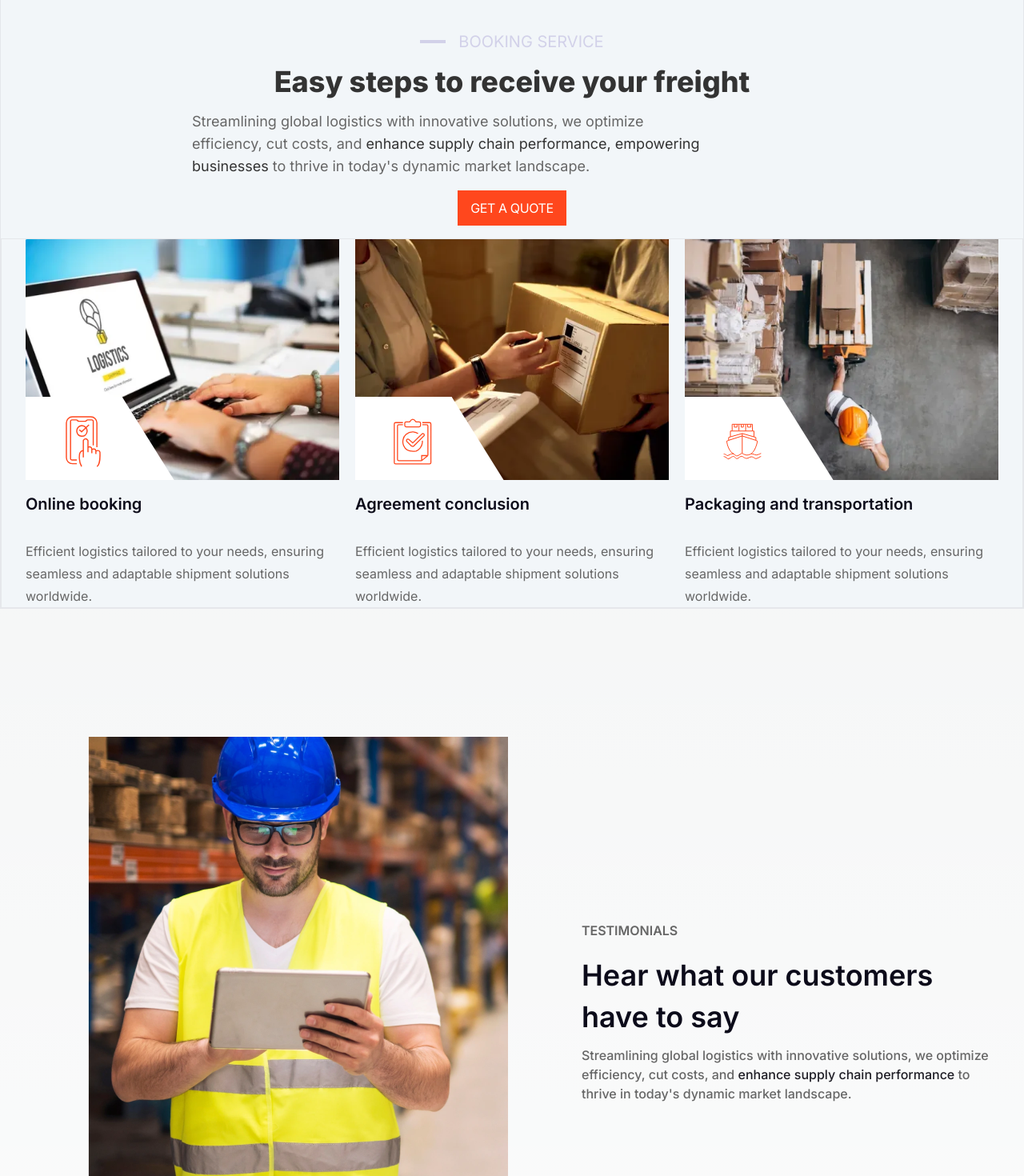
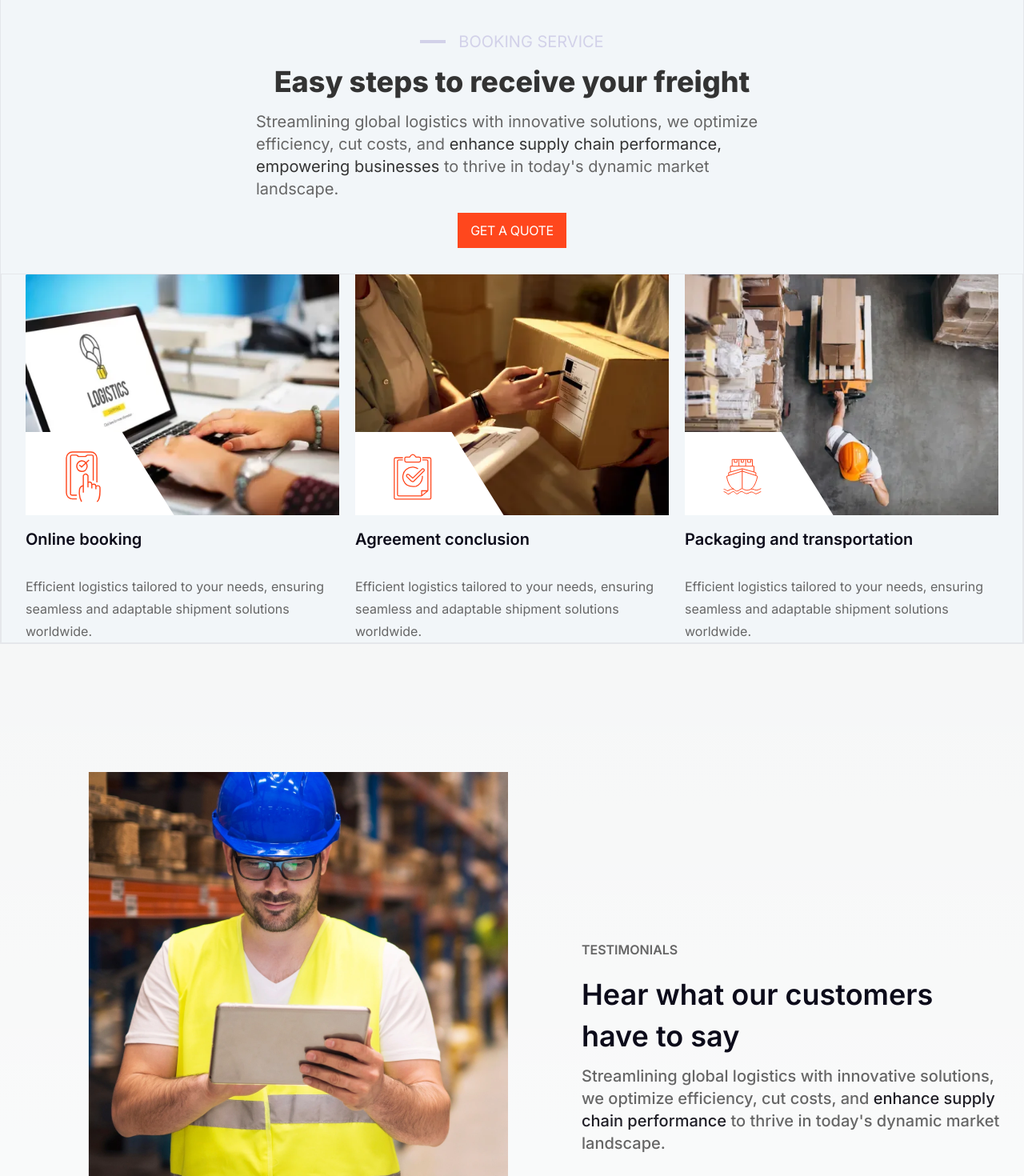
Before and after one commit to isaac-svg/logitex, a Next.js app: page / in a window 1280 px wide. Shown: the part 5100-6570 px from the top of the page at 80% size. Built offline with nearby package versions, Linux system fonts and the light colour scheme.

Commit message:
fix typo

```diff
--- a/app/components/sections/home/services.tsx
+++ b/app/components/sections/home/services.tsx
@@ -25,7 +25,7 @@ const Services = (props: Props) => {
         </div>
       </ObserverButtomUp>
       <ObserverButtomUp>
-        <p className="text-[#666] text-lg max-w-[800px] w-4/5">
+        <p className="text-[#666] text-xl mx-auto max-w-[800px] w-4/5">
           Streamlining global logistics with innovative solutions, we optimize
           efficiency, cut costs, and{' '}
           <span className="text-[#333]">
@@ -37,7 +37,7 @@ const Services = (props: Props) => {
       <ObserverButtomUp>
         <CallToActionBtn text="GET A QUOTE" />
       </ObserverButtomUp>
-      <div className="grid grid-cols-1 md:grid-cols-2 lg:grid-cols-3 gap-5 auto-cols-fr justify-center items-start w-full border px-[30px]">
+      <div className="grid grid-cols-1 md:grid-cols-2 lg:grid-cols-3 gap-5 auto-cols-fr justify-center items-start w-full border px-[30px] mt-4">
         {/* <div className="flex flex-col gap-4 "> */}
         <ServiceCard
           cardbanner="/assets/home/womantying.webp"
@@ -57,7 +57,6 @@ const Services = (props: Props) => {
           title="Packaging and transportation"
           icon="/assets/home/packaging.svg"
         />
-        {/* </div> */}
       </div>
     </section>
   );
--- a/app/components/sections/home/testimonials.tsx
+++ b/app/components/sections/home/testimonials.tsx
@@ -31,7 +31,7 @@ const Testimonials = (props: Props) => {
           </p>
         </ObserverButtomUp>
         <ObserverButtomUp>
-          <p className="mb-[10px] text-[#666] font-medium text-base">
+          <p className="mb-[10px] text-[#666] font-medium text-xl">
             Streamlining global logistics with innovative solutions, we optimize
             efficiency, cut costs, and{' '}
             <span className="text-[#1f1e26]">
```
